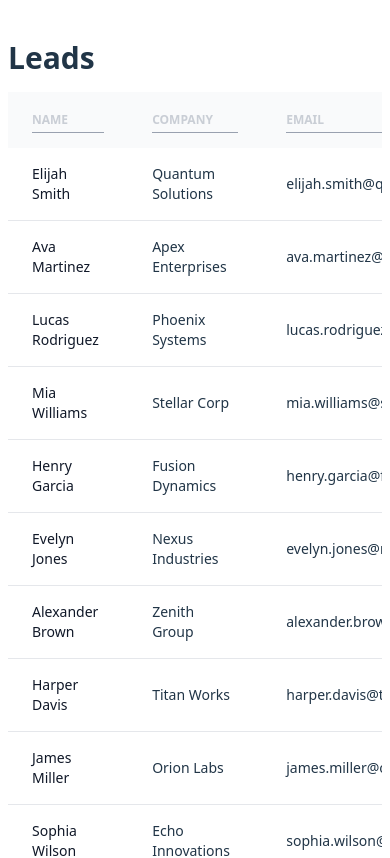
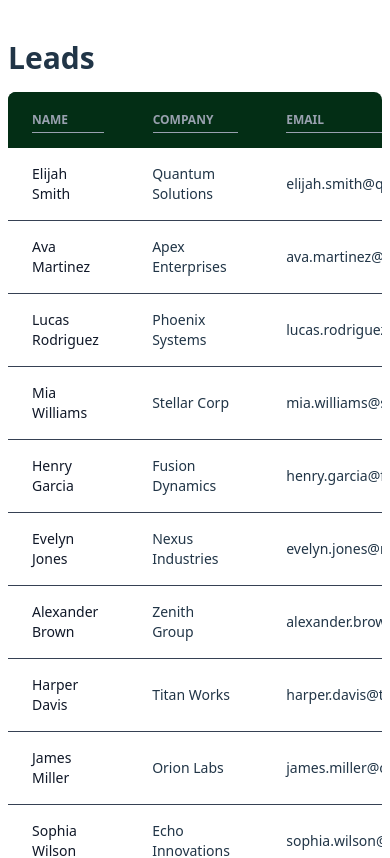
Before and after one commit to RodrigoEC/triage-lead, a React (Vite) app: page / in a window 390 px wide. Shown: the top 858 px of the page. Built offline with nearby package versions, Linux system fonts and the light colour scheme.

Commit message:
Adds responsivity to the table

```diff
--- a/src/components/Candidate.tsx
+++ b/src/components/Candidate.tsx
@@ -36,8 +36,8 @@ export const Candidate = ({ lead }: CandidateProps) => {
   };
 
   return (
-    <tr className="bg-white hover:bg-gray-50">
-      <td className="px-6 py-4 text-sm text-gray-900 text-start">
+    <tr className="group bg-white hover:bg-gray-50">
+      <td className="shadow-2xl lg:shadow-none box-border sticky left-0 z-10 bg-white px-6 py-4 text-sm text-gray-900 text-start group-hover:bg-gray-50">
         {currCandidate.name}
       </td>
       <td className="px-6 py-4 text-sm text-start">{currCandidate.company}</td>
@@ -48,7 +48,7 @@ export const Candidate = ({ lead }: CandidateProps) => {
           onChange={setCurrCandidate}
         />
       </td>
-      <td className="px-6 py-4 text-sm text-start">
+      <td className="px-6 py-4 text-sm text-center">
         <Status
           candidate={currCandidate}
           isEditing={isEditing}
--- a/src/components/CandidateTable.tsx
+++ b/src/components/CandidateTable.tsx
@@ -4,27 +4,32 @@ import { Candidate } from "./Candidate";
 import { TABLE_HEADERS } from "../util/constants";
 import type { GetLeadsOptions, Lead } from "../util/interfaces";
 import { debounce } from "../util";
+import { Icon } from "./Icon";
 
 export const TableHead = ({
+  pos,
   text,
   onFilterChange,
 }: {
+  pos: number;
   text: string;
   onFilterChange?: (field: string, value: string) => void;
 }) => {
-  const isFilterable = ["name", "company", "email"].includes(text);
-
+  const isFilterable = ["name", "company", "email"].includes(text.toLowerCase());
+  console.log(pos, text)
   return (
     <th
       scope="col"
-      className="px-6 py-3 text-left text-xs text-gray-400 uppercase"
+      className={`${
+        pos === 0 && "sticky left-0 bg-green-950 z-10 border-r-1 lg:border-r-0 border-r-green-950"
+      } px-6 py-3 text-left text-xs text-gray-400 uppercase`}
     >
       {isFilterable && onFilterChange ? (
         <input
           type="text"
           placeholder={`${text.toLocaleUpperCase()}`}
           onChange={(e) => onFilterChange(text.toLowerCase(), e.target.value)}
-          className="w-full mt-1 pb-1 border-b-1"
+          className="w-full mt-1 pb-1 border-b-1 placeholder-gray-400"
         />
       ) : (
         text
@@ -39,6 +44,7 @@ export const CandidateTable = ({
   rootFilter?: GetLeadsOptions;
 }) => {
   const [leads, setLeads] = useState<Lead[]>([]);
+  const [loading, setLoading] = useState<boolean>(true);
   const [filters, setFilters] = useState<
     Partial<Pick<Lead, "name" | "company" | "email">>
   >({});
@@ -46,8 +52,10 @@ export const CandidateTable = ({
   // eslint-disable-next-line react-hooks/exhaustive-deps
   const debouncedGetLeads = useCallback(
     debounce(async (currentFilters: GetLeadsOptions) => {
+      setLoading(true);
       setLeads(await getLeads(currentFilters));
-    }, 300),
+      setLoading(false);
+    }, 750),
     []
   );
 
@@ -76,23 +84,39 @@ export const CandidateTable = ({
     debouncedGetLeads(combinedFilters);
   }, [filters, rootFilter, debouncedGetLeads]);
   return (
+    <div className="w-full rounded-lg box-border overflow-x-scroll">
       <table className="w-full divide-gray-200">
-      <thead className="w-full bg-gray-50 dark:bg-gray-800">
+        <thead className="w-full bg-green-950">
           <tr className="w-full">
-          {TABLE_HEADERS.map((header) => (
+            {TABLE_HEADERS.map((header, index) => (
               <TableHead
-              key={header}
+                key={index}
+                pos={index}
                 text={header}
                 onFilterChange={handleFilterChange}
               />
             ))}
           </tr>
         </thead>
-      <tbody className="w-full bg-white dark:bg-gray-900 divide-y divide-gray-200 dark:divide-gray-700">
+        {!loading && (
+          <tbody className="w-full divide-y divide-gray-700">
             {leads.map((lead) => (
               <Candidate key={lead.id} lead={lead} />
             ))}
           </tbody>
+        )}
       </table>
+      {loading && (
+        <div className="w-full h-52 flex flex-col items-center justify-center border-1 border-gray-200 rounded-b-lg text-gray-400">
+          <Icon id="loading" size={40} className="animate-spin" />
+          <p className="mt-4 uppercase text-sm">Loading...</p>
+        </div>
+      )}
+      {!loading && !leads.length && (
+        <div className="w-full h-52 flex flex-col items-center justify-center border-1 border-gray-200 rounded-b-lg text-gray-400">
+          <p>No Lead Found</p>
+        </div>
+      )}
+    </div>
   );
 };
--- a/src/index.css
+++ b/src/index.css
@@ -4,8 +4,6 @@
   font-family: system-ui, Avenir, Helvetica, Arial, sans-serif;
   line-height: 1.5;
   font-weight: 400;
-  color-scheme: light dark;
-  color: rgba(255, 255, 255, 0.87);
 
   font-synthesis: none;
   text-rendering: optimizeLegibility;
@@ -44,19 +42,4 @@ select {
   -moz-appearance: none;    /* For Firefox */
   appearance: none;         /* Standard */
 
-  font: inherit;            /* Use page font */
-  color: inherit;           /* Use page text color */
 }
-
-@media (prefers-color-scheme: light) {
-  :root {
-    color: #213547;
-    background-color: #ffffff;
-  }
-  a:hover {
-    color: #747bff;
-  }
-  button {
-    background-color: #f9f9f9;
-  }
-}
```
Lines whose indentation alone changed are shown as unchanged.
